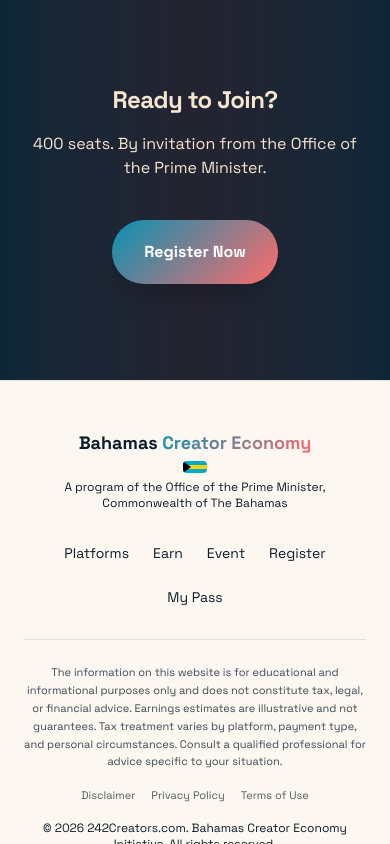
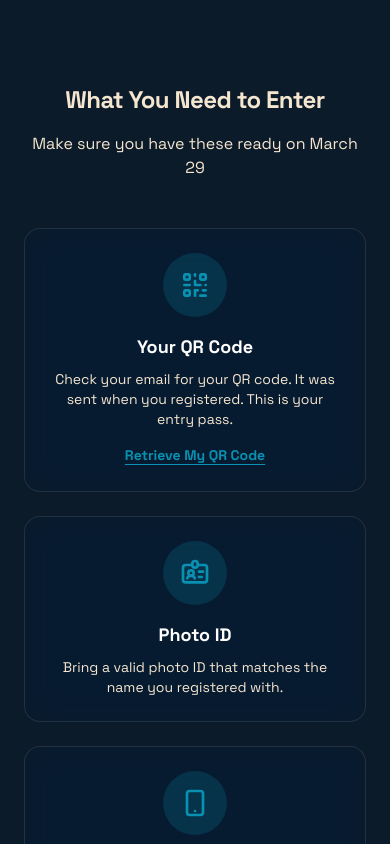
Before and after one commit to gmr0780/Bahamas-Creator-Economy, a Next.js app: page /event in a window 390 px wide. Shown: the part 7360-8204 px from the top of the page. Built offline with nearby package versions, Linux system fonts and the light colour scheme; no server answers; the database is empty.

Commit message:
Add What You Need to Enter section: QR code, photo ID, phone. Update CTA to retrieve pass

```diff
--- a/src/app/event/page.tsx
+++ b/src/app/event/page.tsx
@@ -276,21 +276,66 @@ export default function EventPage() {
       </section>
 
 
+      {/* What You Need */}
+      <section className="mx-auto max-w-4xl px-6 py-24">
+        <h2 className="mb-4 text-center text-2xl font-extrabold tracking-tight sm:text-3xl md:text-4xl">
+          What You Need to Enter
+        </h2>
+        <p className="mb-12 text-center text-sand">
+          Make sure you have these ready on March 29
+        </p>
+
+        <div className="grid gap-6 sm:grid-cols-3">
+          <div className="glass-dark rounded-2xl p-6 text-center">
+            <div className="mx-auto mb-4 flex h-16 w-16 items-center justify-center rounded-full bg-aqua/20">
+              <svg className="h-8 w-8 text-aqua" fill="none" viewBox="0 0 24 24" stroke="currentColor" strokeWidth={2}>
+                <path strokeLinecap="round" strokeLinejoin="round" d="M12 4v1m6 11h2m-6 0h-2v4m0-11v3m0 0h.01M12 12h4.01M16 20h4M4 12h4m12 0h.01M5 8h2a1 1 0 001-1V5a1 1 0 00-1-1H5a1 1 0 00-1 1v2a1 1 0 001 1zm12 0h2a1 1 0 001-1V5a1 1 0 00-1-1h-2a1 1 0 00-1 1v2a1 1 0 001 1zM5 20h2a1 1 0 001-1v-2a1 1 0 00-1-1H5a1 1 0 00-1 1v2a1 1 0 001 1z" />
+              </svg>
+            </div>
+            <h3 className="text-lg font-bold text-white mb-2">Your QR Code</h3>
+            <p className="text-sm text-sand">Check your email for your QR code. It was sent when you registered. This is your entry pass.</p>
+            <Link href="/retrieve" className="mt-4 inline-block text-sm font-bold text-aqua underline underline-offset-4 hover:text-coral">
+              Retrieve My QR Code
+            </Link>
+          </div>
+
+          <div className="glass-dark rounded-2xl p-6 text-center">
+            <div className="mx-auto mb-4 flex h-16 w-16 items-center justify-center rounded-full bg-aqua/20">
+              <svg className="h-8 w-8 text-aqua" fill="none" viewBox="0 0 24 24" stroke="currentColor" strokeWidth={2}>
+                <path strokeLinecap="round" strokeLinejoin="round" d="M10 6H5a2 2 0 00-2 2v9a2 2 0 002 2h14a2 2 0 002-2V8a2 2 0 00-2-2h-5m-4 0V5a2 2 0 114 0v1m-4 0a2 2 0 104 0m-5 8a2 2 0 100-4 2 2 0 000 4zm0 0c1.306 0 2.417.835 2.83 2M9 14a3.001 3.001 0 00-2.83 2M15 11h3m-3 4h2" />
+              </svg>
+            </div>
+            <h3 className="text-lg font-bold text-white mb-2">Photo ID</h3>
+            <p className="text-sm text-sand">Bring a valid photo ID that matches the name you registered with.</p>
+          </div>
+
+          <div className="glass-dark rounded-2xl p-6 text-center">
+            <div className="mx-auto mb-4 flex h-16 w-16 items-center justify-center rounded-full bg-aqua/20">
+              <svg className="h-8 w-8 text-aqua" fill="none" viewBox="0 0 24 24" stroke="currentColor" strokeWidth={2}>
+                <path strokeLinecap="round" strokeLinejoin="round" d="M12 18h.01M8 21h8a2 2 0 002-2V5a2 2 0 00-2-2H8a2 2 0 00-2 2v14a2 2 0 002 2z" />
+              </svg>
+            </div>
+            <h3 className="text-lg font-bold text-white mb-2">Your Phone</h3>
+            <p className="text-sm text-sand">Have your phone charged and ready. You will need it to show your QR code and to connect with other creators.</p>
+          </div>
+        </div>
+      </section>
+
       {/* CTA */}
       <section className="relative overflow-hidden py-24">
         <div className="absolute inset-0 bg-gradient-to-r from-aqua/10 via-coral/10 to-aqua/10" />
         <div className="relative z-10 mx-auto max-w-3xl px-6 text-center">
           <h2 className="mb-4 text-2xl font-extrabold tracking-tight sm:text-3xl md:text-5xl">
-            Ready to Join?
+            See You There
           </h2>
           <p className="mb-10 text-base sm:text-lg text-sand">
-            400 seats. By invitation from the Office of the Prime Minister.
+            Sunday, March 29, 2026. 4:00 PM. Nassau, The Bahamas.
           </p>
           <Link
-            href="/register"
+            href="/retrieve"
             className="cta-gradient inline-block rounded-full px-8 sm:px-12 py-5 text-base sm:text-lg font-bold text-white shadow-xl"
           >
-            Register Now
+            Retrieve My QR Code
           </Link>
         </div>
       </section>
```
